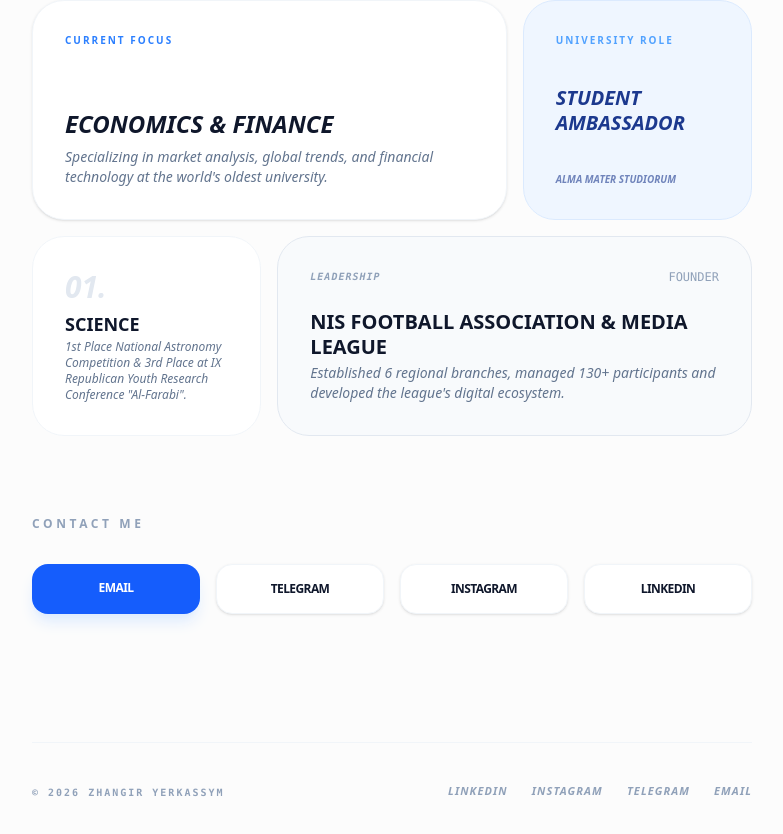
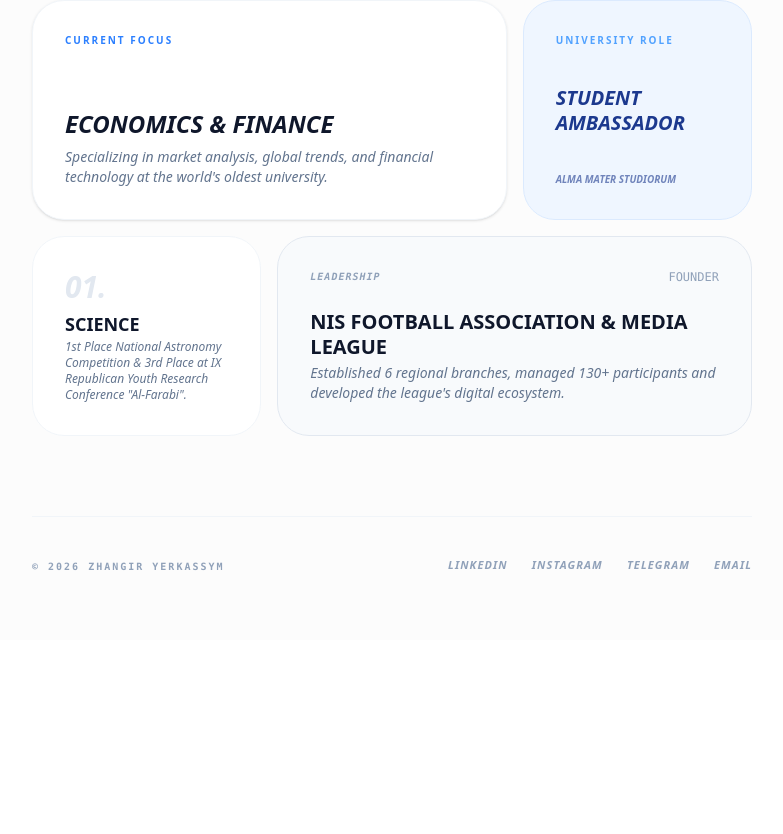
Before and after one commit to JuneiBrunei/jonyportfolio, a Next.js app: page / in a window 1280 px wide. Shown: the part 467-1301 px from the top of the page, without its empty margins (248-1031 px from the left). After the commit the page ends 1107 px from the top, so only its background shows below. Built offline with nearby package versions, Linux system fonts and the light colour scheme.

Commit message:
final site version

```diff
--- a/app/page.tsx
+++ b/app/page.tsx
@@ -81,27 +81,9 @@ export default function Home() {
              </div>
           </div>
         </div>
-        {/* Contact Section */}
-        <section className="mt-20 mb-10">
-          <h2 className="text-xs font-bold text-slate-400 uppercase tracking-[0.3em] mb-8">Contact Me</h2>
-          <div className="grid grid-cols-2 md:grid-cols-4 gap-4">
-            <a href="mailto:zhangirerkasym@gmail.com" className="p-4 rounded-2xl bg-blue-600 text-white text-center hover:bg-slate-900 transition-all shadow-lg shadow-blue-100 flex flex-col items-center gap-2">
-              <span className="text-xs font-bold uppercase tracking-tighter">Email</span>
-            </a>
-            <a href="https://t.me/Jonyyverk" target="_blank" className="p-4 rounded-2xl bg-white border border-slate-100 text-center hover:border-blue-400 transition-all flex flex-col items-center gap-2 shadow-sm">
-              <span className="text-xs font-bold uppercase tracking-tighter">Telegram</span>
-            </a>
-            <a href="https://www.instagram.com/jonyyv.erk/" target="_blank" className="p-4 rounded-2xl bg-white border border-slate-100 text-center hover:border-pink-400 transition-all flex flex-col items-center gap-2 shadow-sm">
-              <span className="text-xs font-bold uppercase tracking-tighter">Instagram</span>
-            </a>
-            <a href="https://linkedin.com/in/zhangir-yerkassym-b48aab375/" target="_blank" className="p-4 rounded-2xl bg-white border border-slate-100 text-center hover:border-blue-600 transition-all flex flex-col items-center gap-2 shadow-sm">
-              <span className="text-xs font-bold uppercase tracking-tighter">LinkedIn</span>
-            </a>
-          </div>
-        </section>
 
         {/* Footer */}
-        <footer className="mt-32 pt-10 border-t border-slate-100 flex flex-col md:flex-row justify-between items-center gap-6 text-slate-400 font-bold">
+        <footer className="mt-20 pt-10 border-t border-slate-100 flex flex-col md:flex-row justify-between items-center gap-6 text-slate-400 font-bold">
           <div className="text-[10px] font-mono uppercase tracking-[0.2em]">
             © {new Date().getFullYear()} Zhangir Yerkassym
           </div>
```
